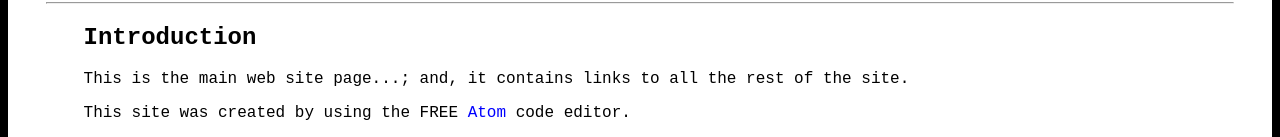
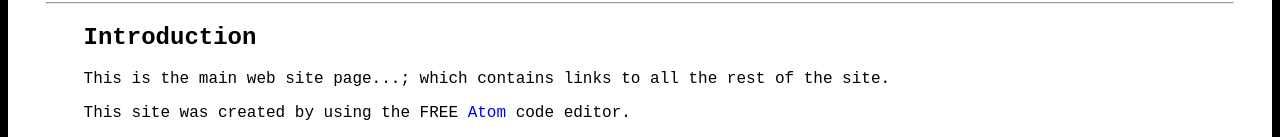
Before and after one commit to pramnora/atom, a plain HTML site: page webs/01/index.html in a window 1280 px wide. Shown: the part 214-351 px from the top of the page. Drawn offline with Linux system fonts and the light colour scheme.

Commit message:
[index.html] Re-wrote introductory 1st line

```diff
--- a/webs/01/index.html
+++ b/webs/01/index.html
@@ -30,7 +30,7 @@
 
    <h2>Introduction</h2>
    <p class="clsPara">
-    This is the main web site page...; and, it contains links to all the rest of the site.
+    This is the main web site page...; which contains links to all the rest of the site.
    </p>
 
    <p class="clsPara">
```
